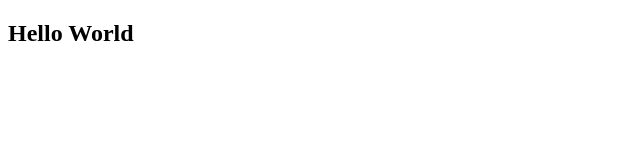
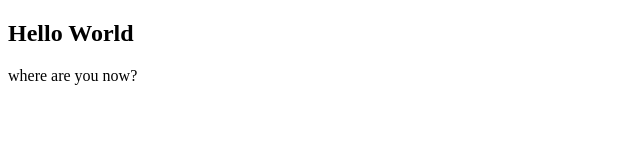
Before and after one commit to YeMyintSoeOthers/test-one, a plain HTML site: page index.html in a window 1280 px wide. Shown: the whole page, without its empty margins (0-640 px from the left). Drawn offline with Linux system fonts and the light colour scheme.

Commit message:
push only index

```diff
--- a/index.html
+++ b/index.html
@@ -5,5 +5,6 @@
    </head>
   <body>
     <h2>Hello World</h2>
+    <p>where are you now?</p>
   </body>
  </html?
```
